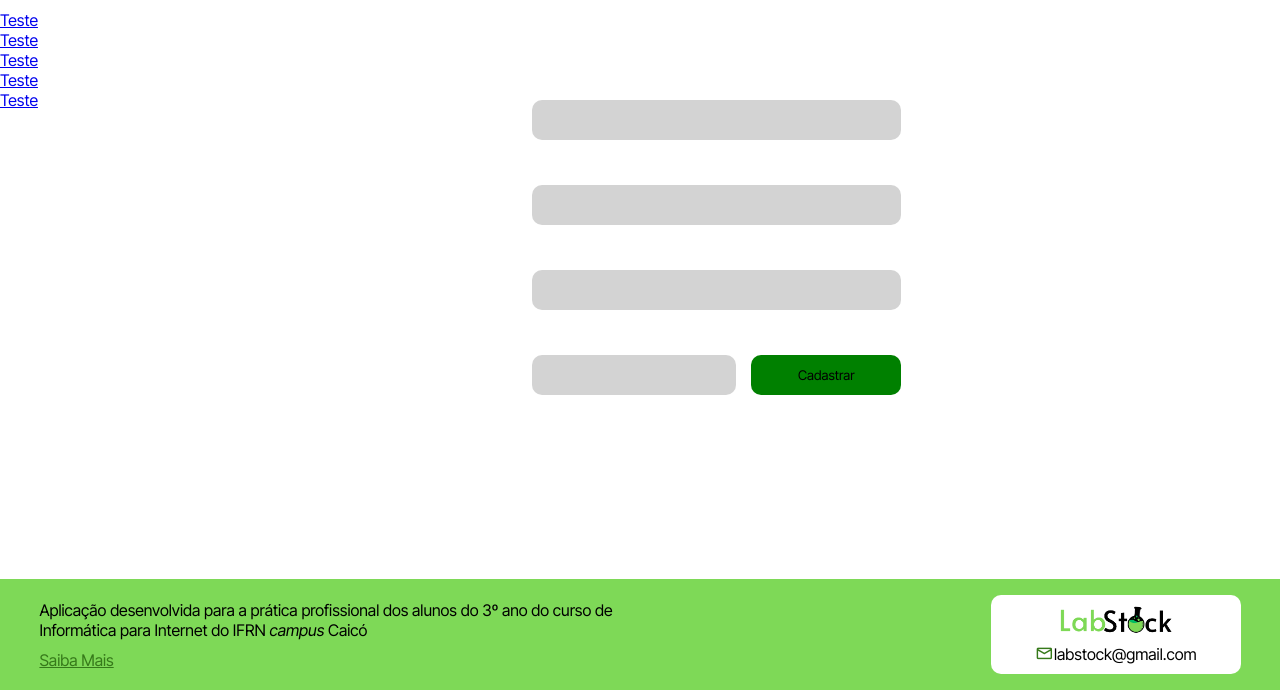
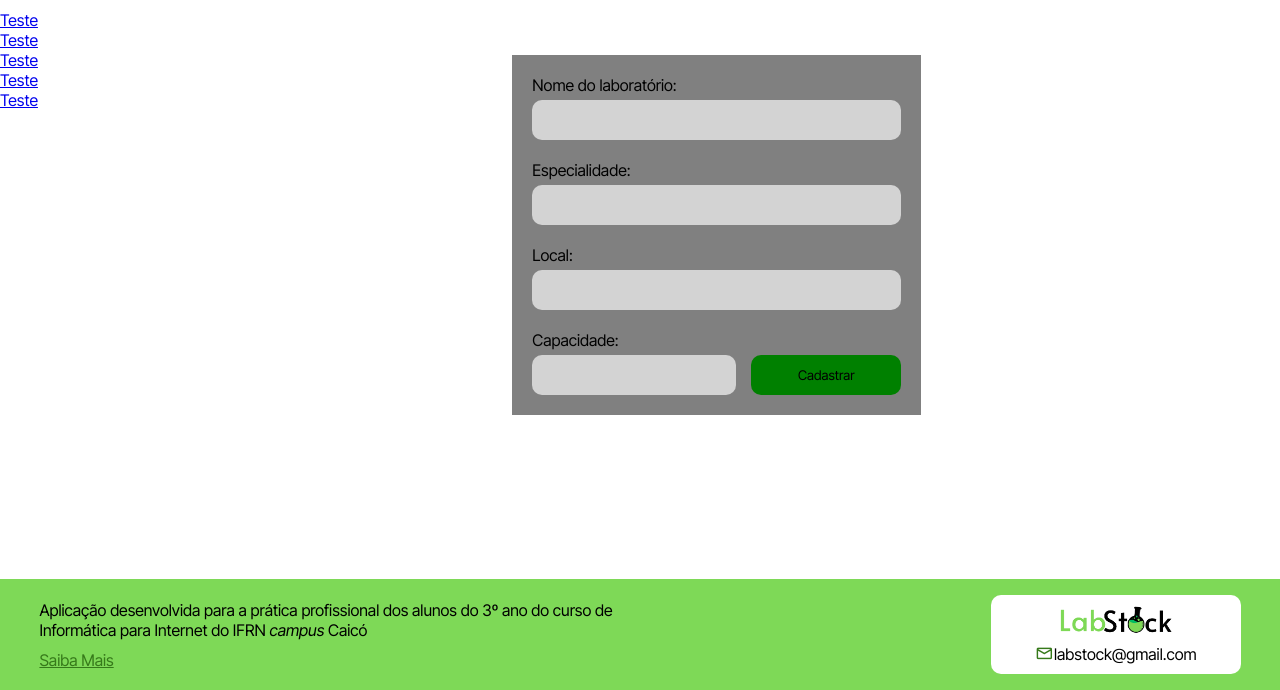
Before and after one commit to kzinge/labstock, a Flask app: template templates/laboratorios/cadastrar_lab.html in a window 1280 px wide. Shown: the part 110-800 px from the top of the page. Run offline with Flask 3, Linux system fonts and the light colour scheme; the template is opened without the code that fills it, so the values that code supplies are empty; parts of the project's set-up code (start-up, migrations or seed data) failed here and were passed over; some libraries are stand-ins or nearby versions.

Commit message:
em processo

```diff
--- a/models/laboratorios.py
+++ b/models/laboratorios.py
@@ -40,7 +40,7 @@ class ReservaLab(db.Model):
     reservas_materiais = relationship('ReservaMaterial', back_populates='reserva', lazy=True)
 
     def __repr__(self):
-        return f'Reserva {self.rel_id} - Laboratório: {self.rel_lab_id} - Data: {self.rel_data}'
+        return f'Reserva {self.rel_id} - Laboratório: {self.rel_lab_id} - Data Inicial: {self.rel_dataInicial}'
 
     def __init__(self, data_inicial, data_final, motivo, tipo, lab_id, usu_matricula) -> None:
         self.rel_dataInicial = data_inicial
--- a/requirements.txt
+++ b/requirements.txt
@@ -33,4 +33,4 @@ SQLAlchemy==2.0.36
 sqlparse==0.5.2
 typing_extensions==4.12.2
 urllib3==2.2.3
-Werkzeug==3.0.4
+Werkflzeug==3.0.4
--- a/static/css/laboratorios/cadastrar_lab.css
+++ b/static/css/laboratorios/cadastrar_lab.css
@@ -11,6 +11,7 @@ main {
     flex-direction: column;
     padding: 20px;
     margin: auto;
+    background-color: gray;
 }
 
 #form-lab input {
@@ -28,7 +29,7 @@ main {
 
 #form-lab label {
     margin-top: 20px;
-    color: white;
+    color: rgb(0, 0, 0);
 }
 
 #form-lab .conteiner-inputs {
--- a/static/css/laboratorios/reservar_lab.css
+++ b/static/css/laboratorios/reservar_lab.css
@@ -11,6 +11,7 @@ main {
     flex-direction: column;
     padding: 20px;
     margin: auto;
+    background-color: gray;
 }
 
 #form-lab input {
@@ -28,7 +29,7 @@ main {
 
 #form-lab label {
     margin-top: 20px;
-    color: white;
+    color: black;
 }
 
 #form-lab .conteiner-inputs {
--- a/templates/laboratorios/reservar_lab.html
+++ b/templates/laboratorios/reservar_lab.html
@@ -38,7 +38,7 @@
     <label for="horario_termino">Horário de término:</label>
     <input type="time" name="horario_termino" id="horario-termino" required>
 
-    <label for="data_inicio">Data de início:</label>
+    <label for="data_inicio" id="label-inicio">Data de início:</label>
     <input type="date" name="data_inicio" id="data-inicio">
 
     <div id="div-data">
```
Also changed, not shown: controllers/laboratorios.py (+10 -3 lines), static/scripts/reservar_lab.js (+5 -4 lines).
